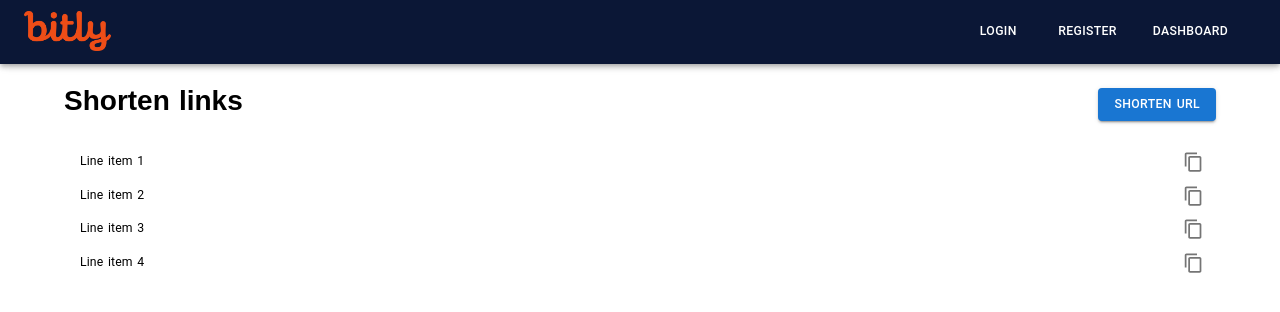
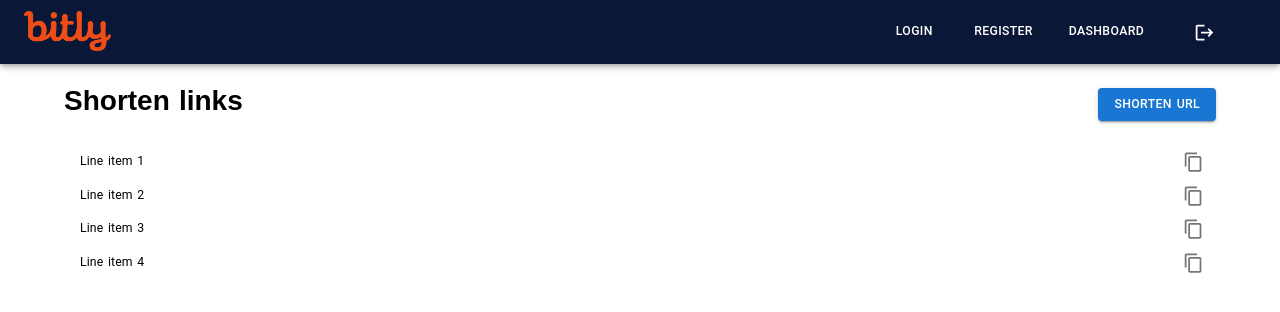
Before and after one commit to lcdamy/qt_challenge_frontend, a Next.js app: page /dashboard in a window 1280 px wide. Shown: the top 312 px of the page. Built offline with nearby package versions, Linux system fonts and the light colour scheme; no server answers; sample sign-in values are in the browser's storage; a web font is replaced by a local one.

Commit message:
Implement session handling in Login and Dashboard components; add sign-out functionality in Navbar

```diff
--- a/src/app/dashboard/page.tsx
+++ b/src/app/dashboard/page.tsx
@@ -8,16 +8,30 @@ import { Box, Button, Container, IconButton } from '@mui/material';
 import ContentCopyIcon from '@mui/icons-material/ContentCopy';
 import useSWR from 'swr';
 import { useSession } from 'next-auth/react';
+import { useRouter } from 'next/navigation';
 
 
 export default function Dashboard() {
 
   const session = useSession();
   console.log(session);
+  const router = useRouter();
 
   const fetcher = (...args: [RequestInfo, RequestInit?]) => fetch(...args).then((res) => res.json());
   const { data, error, isLoading } = useSWR('https://jsonplaceholder.tyicode.com/posts', fetcher);
   console.log(data);
+
+  if (session.status === "loading") {
+    return <div>Loading...</div>
+  }
+
+  if (session.status === "unauthenticated") {
+    router.push("/dashboard/login");
+  }
+
+  if (session.status === "authenticated") {
+
+
 
     return (
       <Container>
@@ -50,7 +64,7 @@ export default function Dashboard() {
             })}
           </List>
         </Box>
-
       </Container>
     );
   }
+}
--- a/src/components/Navbar.tsx
+++ b/src/components/Navbar.tsx
@@ -6,8 +6,11 @@ import Toolbar from '@mui/material/Toolbar';
 import Button from '@mui/material/Button';
 import { Box } from '@mui/material';
 import Link from 'next/link';
+import LogoutIcon from '@mui/icons-material/Logout';
+import { signOut, useSession } from 'next-auth/react';
 
 const Navbar = () => {
+  const session = useSession();
   return (
     <AppBar position="fixed" sx={{ backgroundColor: '#0b1736', transition: 'background-color 0.3s' }}>
       <Toolbar>
@@ -26,6 +29,12 @@ const Navbar = () => {
           <Button color="inherit" sx={{ marginRight: '20px' }} href="/dashboard">
             Dashboard
           </Button>
+          {session.status === 'authenticated' && (
+            <Button color="inherit" sx={{ marginRight: '20px' }} onClick={() => signOut()}>
+              <LogoutIcon />
+            </Button>
+          )}
+
         </Box>
       </Toolbar>
     </AppBar>
```
Also changed, not shown: src/app/dashboard/(auth)/login/page.tsx (+12 -1 lines). Lines whose indentation alone changed are shown as unchanged.
